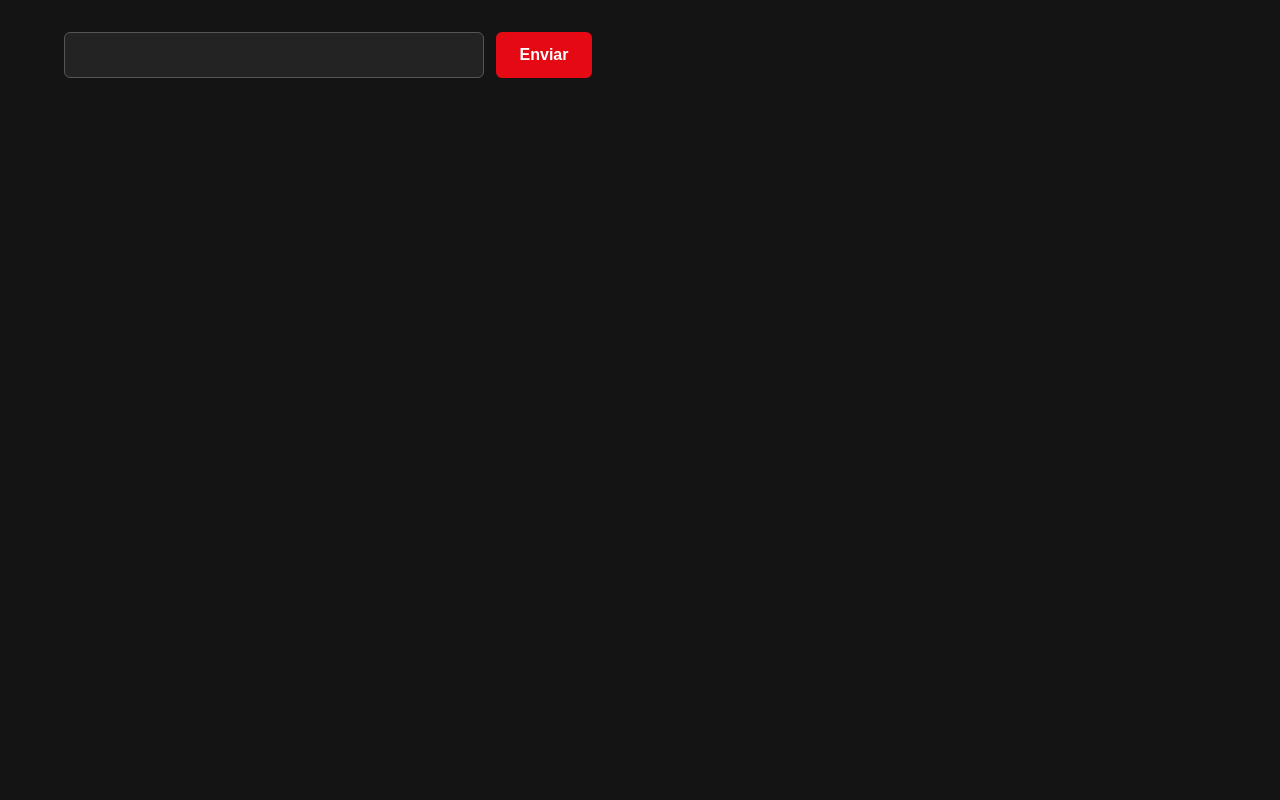
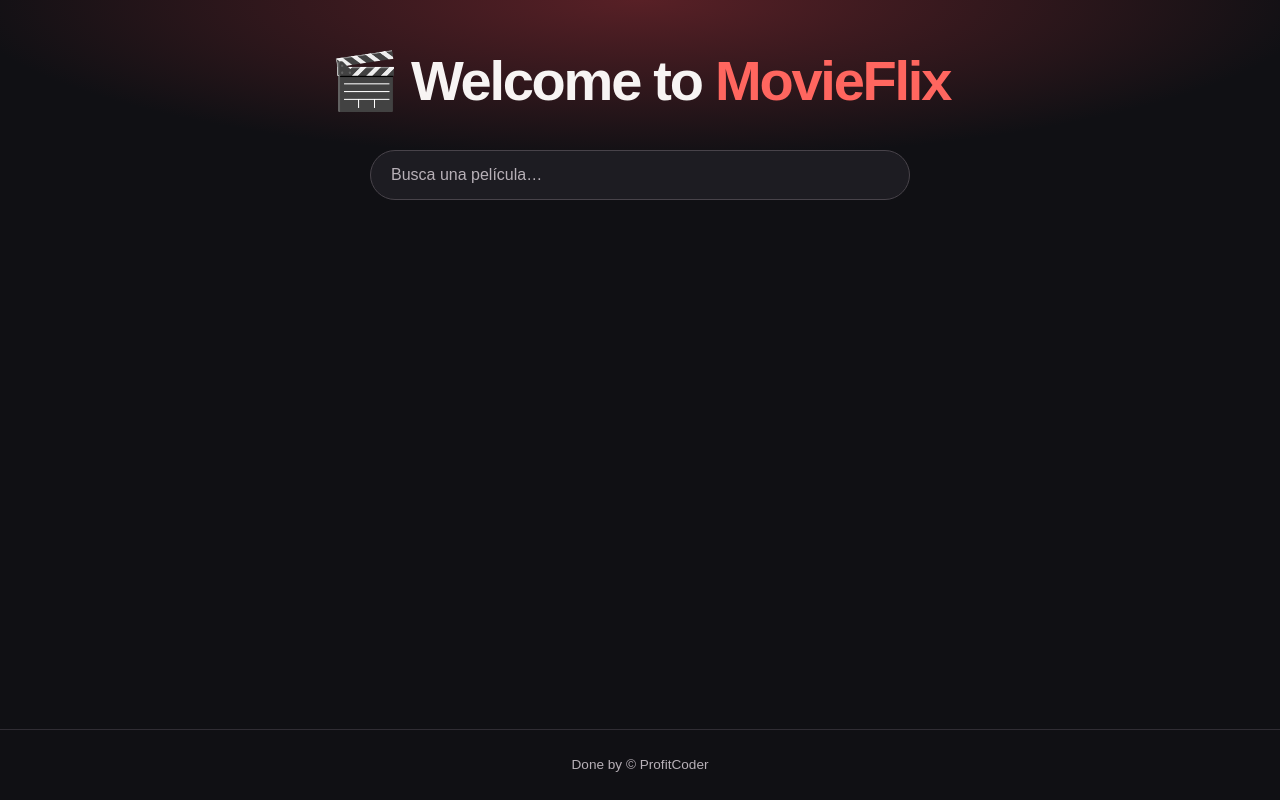
Before and after one commit to ProfitCoder/MovieFlix, a plain HTML site: page index.html in a window 1280 px wide. Drawn offline with Linux system fonts and the light colour scheme.

Commit message:
estilos, busqueda al escribir, img de error no aplicada

```diff
--- a/index.html
+++ b/index.html
@@ -7,8 +7,20 @@
     <script defer type="module" src="./src/script/main.js"></script>
     <link rel="stylesheet" href="./src/css/style.css">
 </head>
-<body id="body">
-    <input type="text" id="titulo">
-    <button type="submit" id="enviar">Enviar</button>
+<body>
+    <header>
+        <h1><span aria-hidden="true">🎬</span> Welcome to <strong>MovieFlix</strong></h1>
+    </header>
+
+    <main>
+        <input type="search" id="titulo"
+               placeholder="Busca una película…"
+               aria-label="Buscar una película">
+
+        <section id="resultados" aria-label="Resultados de búsqueda"></section>
+    </main>
+
+    <footer>
+        <p>Done by © ProfitCoder</p>
+    </footer>
 </body>
-</html>
--- a/src/css/style.css
+++ b/src/css/style.css
@@ -4,89 +4,101 @@
 
 body {
     margin: 0;
-    padding: 32px clamp(16px, 5vw, 64px);
-    background: #141414;
-    color: #f5f5f5;
+    min-height: 100vh;
+    display: flex;
+    flex-direction: column;
+    background: #101014;
+    color: #f7f4f3;
     font-family: Arial, sans-serif;
+}
 
+header {
+    padding: 48px 16px 36px;
+    text-align: center;
+    background: radial-gradient(ellipse at top, #582026, #101014 75%);
+}
+
+h1 {
+    margin: 0;
+    font-size: clamp(1.8rem, 5vw, 3.5rem);
+    letter-spacing: -0.04em;
+}
+
+h1 strong {
+    color: #ff665f;
+}
+
+main {
+    flex: 1;
+    width: min(calc(100% - 32px), 1200px);
+    margin: 0 auto;
+    padding-bottom: 40px;
+}
+
+#titulo {
+    display: block;
+    width: min(100%, 540px);
+    margin: 0 auto 32px;
+    padding: 15px 20px;
+    border: 1px solid #48434a;
+    border-radius: 28px;
+    background: #1d1c22;
+    color: inherit;
+    font: inherit;
+}
+
+#titulo::placeholder {
+    color: #b7b0b7;
+}
+
+#titulo:focus-visible {
+    outline: 2px solid #ff665f;
+    outline-offset: 3px;
+}
+
+#resultados {
     display: grid;
-    grid-template-columns: repeat(auto-fill, minmax(190px, 1fr));
-    align-items: start;
+    grid-template-columns: repeat(auto-fill, minmax(min(100%, 190px), 1fr));
     gap: 20px;
 }
 
-/* Buscador */
-#titulo,
-#enviar {
-    grid-row: 1;
-    grid-column: 1 / -1;
-    height: 46px;
-    border-radius: 6px;
-    font: inherit;
+#resultados > div {
+    overflow: hidden;
+    border: 1px solid #353239;
+    border-radius: 14px;
+    background: #1d1c22;
+    transition: border-color 180ms ease, transform 180ms ease;
 }
 
-#titulo {
-    width: calc(100% - 108px);
-    max-width: 420px;
-    padding: 0 14px;
-    border: 1px solid #555;
-    background: #232323;
-    color: #fff;
+#resultados > div:hover {
+    border-color: #ff665f;
+    transform: translateY(-4px);
 }
 
-#enviar {
-    justify-self: start;
-    margin-left: min(calc(100% - 96px), 432px);
-    width: 96px;
-    border: 0;
-    background: #e50914;
-    color: #fff;
-    font-weight: bold;
-    cursor: pointer;
-}
-
-#enviar:hover {
-    background: #bd0811;
-}
-
-#titulo:focus-visible,
-#enviar:focus-visible {
-    outline: 2px solid #fff;
-    outline-offset: 3px;
-}
-
-/* Tarjetas que añade JavaScript */
-#body > div {
-    height: 100%;
-    overflow: hidden;
-    border-radius: 8px;
-    background: #222;
-    transition: transform 180ms ease, background-color 180ms ease;
-}
-
-#body > div:hover {
-    transform: translateY(-4px);
-    background: #2d2d2d;
-}
-
-#body > div img {
+#resultados img {
     display: block;
     width: 100%;
     aspect-ratio: 2 / 3;
     object-fit: cover;
-    background: #303030;
+    background: #25232a;
 }
 
-#body > div p {
-    margin: 12px 12px 0;
-    font-size: 0.95rem;
+#resultados p {
+    margin: 12px 14px 0;
     font-weight: bold;
-    line-height: 1.35;
 }
 
-#body > div p:last-child {
-    margin: 5px 12px 14px;
-    color: #b3b3b3;
-    font-size: 0.85rem;
+#resultados p:last-child {
+    margin: 6px 14px 16px;
+    color: #b7b0b7;
+    font-size: 0.9rem;
     font-weight: normal;
 }
+
+footer {
+    padding: 14px 16px;
+    border-top: 1px solid #302d34;
+    color: #b7b0b7;
+    text-align: center;
+    font-size: 0.85rem;
+}
--- a/src/script/main.js
+++ b/src/script/main.js
@@ -5,11 +5,11 @@
 
 import { api } from "./Api.js";
 
-const principal = document.getElementById("body");
-const buscado = document.getElementById("enviar");
+const principal = document.getElementById("resultados");
 const titulo = document.getElementById("titulo");
+const imgReserva = '../img/Posternodisponible.png';
 
-buscado.addEventListener("click",buscarPeli);
+titulo.addEventListener("input",buscarPeli);
 
 function buscarPeli()
 {
@@ -18,6 +18,7 @@ function buscarPeli()
     .then(
         data => {
 
+            //Done for cleaning the historial
             const tarjetas = principal.querySelectorAll("div");
 
             for (const tarjeta of tarjetas) {
@@ -32,10 +33,18 @@ function buscarPeli()
                 const p1 = document.createElement("p");
                 const p2 = document.createElement("img");
 
-
                 p.textContent = movies.Title;
                 p1.textContent = movies.Year;
-                p2.src = movies.Poster;
+
+                if(movies.Poster != null)
+                {
+                    p2.src = movies.Poster;
+                }
+                else
+                {
+                    p2.src = imgReserva;
+                }
+
 
                 divNow.appendChild(p2);
                 divNow.appendChild(p);
```
Also changed, not shown: 1 other file.
